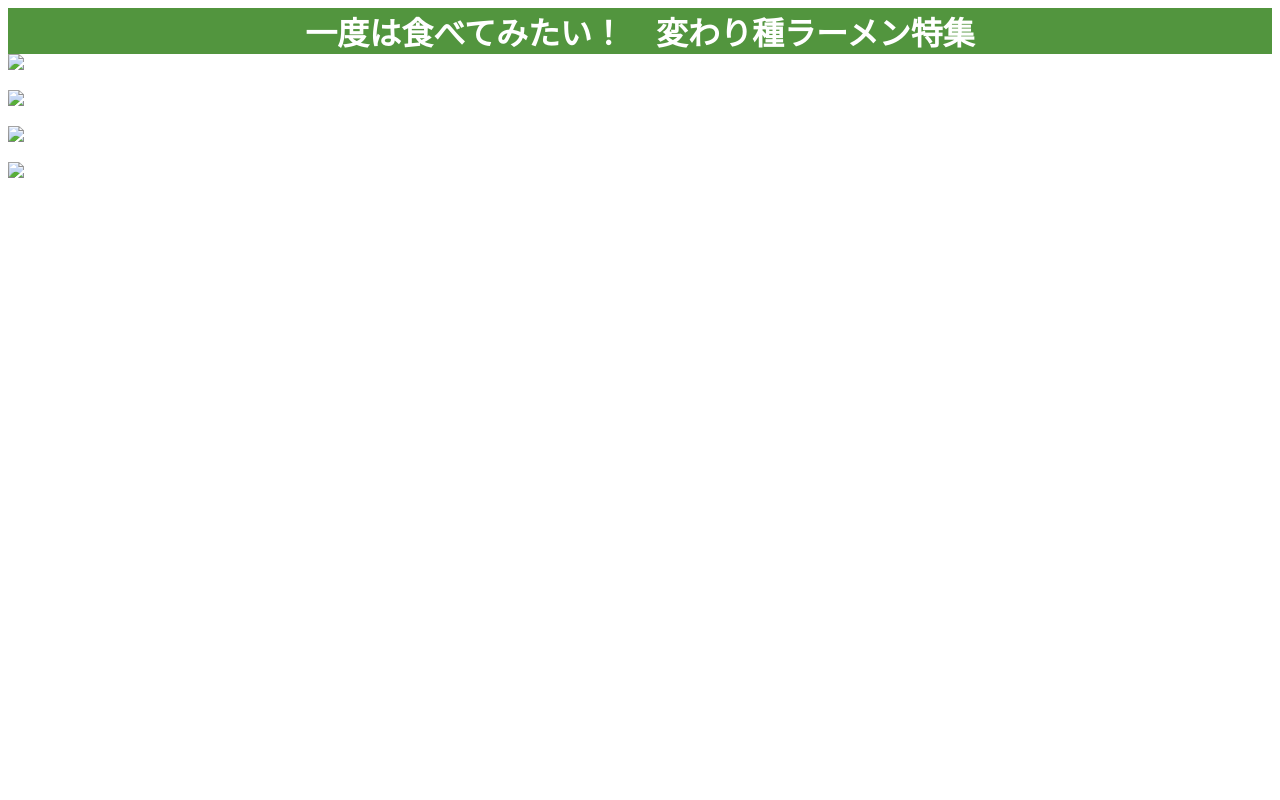
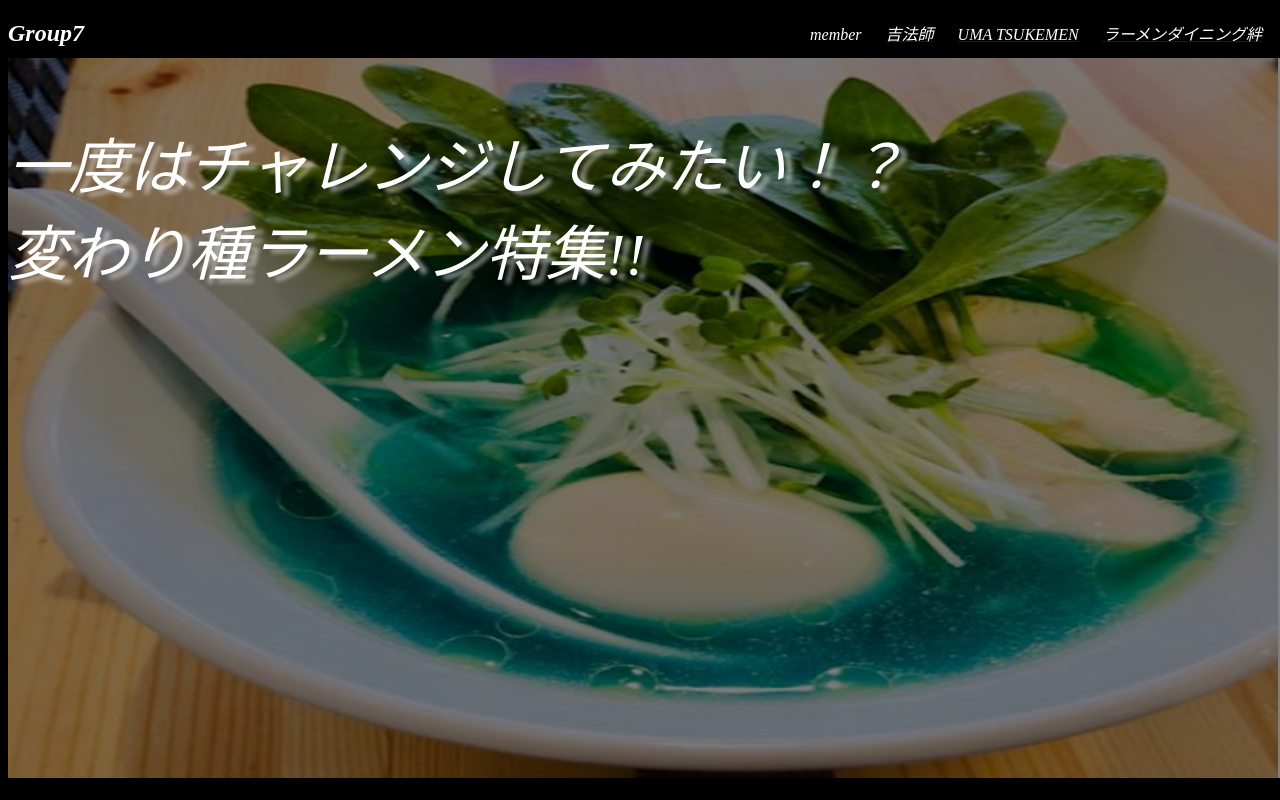
Before and after one commit to s1f10220227/team-project, a plain HTML site: page hyoushi.html in a window 1280 px wide. Drawn offline with Linux system fonts and the light colour scheme; files whose address does not match are found by name.

Commit message:
ホームページ　作成

```diff
--- a/hyoushi.css
+++ b/hyoushi.css
@@ -1,10 +1,77 @@
-h1{font-family:serif;
-    font-weight:bold;
-    text-align: center;
-    margin: 0;
-    background-color: #52953e;
-    color: #ffffff;}
+body{background-color: black;
+font-family:serif;
+font-style: oblique;}/*oblique₌斜体*/
+h2{text-align:center;
+margin:0;
+color:white;
+}
 
 
-.hyoushi{width:1200px;
-height:600px;}
+header {
+	display: flex;/*display…HTML要素の表示方法を指定する。非表示(none）にしたり、ブロック要素(block）にしたり、インラインブロック（inline-block）にするなど可能。flex…子要素の並べ方指定*/
+	width: 100%;
+	height: 50px;
+	background-color:black;
+	align-items: center;
+	position:relative;
+	opacity: 1;
+  }
+
+
+  .title {
+	margin-right: auto;
+  }
+
+
+
+  .menu-item {
+	list-style: none;
+	display: inline-block;
+	padding: 10px;
+	color: white;
+  }
+
+.picture{
+	position: relative;
+	width: 1300px;
+	max-width: 100%;
+	height: 600px;
+    opacity: 0.5;
+}
+
+.image {
+	position: absolute;
+	opacity: 0;
+	animation: change-img-anim 15s infinite;/*infiniteはcssのアニメーションを無限に繰り返す際に使用*/
+}
+
+.image:nth-of-type(1) {
+	animation-delay: 0s;
+}
+.image:nth-of-type(2) {
+	animation-delay: 5s;
+}
+.image:nth-of-type(3) {
+	animation-delay: 10s;
+}
+
+@keyframes change-img-anim {
+	0%{ opacity: 0;}/*opacityは画像や文字などの透過具合を指定する際に使用する*/
+	10%{ opacity: 1;}
+	90%{ opacity: 1;}
+	100%{ opacity: 0;}
+}
+
+.picture_text {
+    position: relative;
+    }
+
+  .picture_text p {
+    position: absolute;/*absoluteは画像の上に何かを表示する際に使用*/
+    color: white;
+    top: 0;
+    left: 0;
+    font-family:serif;
+    font-size: 60px;
+    text-shadow: 8px 4px 4px #eeeeee88;
+    }
--- a/hyoushi.html
+++ b/hyoushi.html
@@ -1,27 +1,33 @@
 <!DOCTYPE html>
 <html lang="ja">
     <head>
+        <link rel="stylesheet" type="text/css" href="hyoushi.css">
+        <title>ラーメンのウェブサイトの表紙です</title>
         <meta charset="UTF-8">
-        <title>課題のウェブサイトの表紙です</title>
-        <link rel="stylesheet" type="text/css" href="hyoushi.css">
     </head>
     <body>
-        <h1>一度は食べてみたい！　変わり種ラーメン特集</h1>
-        <img src="file:\\\C:\Users\iniad\Documents\cs_exercise\CS_ennshuu_kadai\Slide1.jpg">
+        <header><!--header…ヘッダー作成時に使用-->
+            <h2 class="title">Group7</h2>
+            <nav class="nav"><!--nav=   -->
+              <ul class="menu-group">
+                <li class="menu-item">member</li>
+                <li class="menu-item"><a href="kippoushi.html"><font color="#ffffff">吉法師</font></a></li><!--<font color="#"></font>でリンクの文字の色を指定-->
+                <li class="menu-item"><a href="umatsukemen.html"><font color="#ffffff">UMA TSUKEMEN</font></a></li><!--<a href="ページのアドレス" style="color:色の指定">リンクの文字</a>-->
+                <li class="menu-item"><a href="kizuna.html"><font color="#ffffff">ラーメンダイニング絆</font></a></li>
+              </ul>
+            </nav>
+        </header>
 
-        <p class="blue">
-            <a href="http://www.kipposhi.tokyo/"><img src="file:\\\C:\Users\iniad\Documents\cs_exercise\CS_ennshuu_kadai\kippoushi.png"></a>
-        </p>
-        <p class="white">
-            <a href="https://localplace.jp/t200410178/"><img src="file:\\\C:\Users\iniad\Documents\cs_exercise\CS_ennshuu_kadai\umatsukemen.jpg"></a>
-        </p>
-        <p class="brown">
-            <a href="https://tabelog.com/chiba/A1204/A120402/12032848/"><img src="file:\\\C:\Users\iniad\Documents\cs_exercise\CS_ennshuu_kadai\ramendainingu.png"></a>
-        </p>
-
-
-
-
+        <div class="picture_text"><!--div=要素をグループ分けする。classによって名前をつける-->
+            <div class="picture"><!--class…複数命名OK 重複命名OK 枠で囲えるもの--><!--id…複数命名NG 重複命名NG 点で表すもの-->
+                <img src="C:\Users\iniad\Documents\GitHub\team-project\images\Slide1.jpg" class="image">
+                <img src="C:\Users\iniad\Documents\GitHub\team-project\images\Slide2.jpg" class="image">
+                <img src="C:\Users\iniad\Documents\GitHub\team-project\images\Slide3.jpg" class="image">
+            </div>
+            <p>
+                一度はチャレンジしてみたい！？<br>変わり種ラーメン特集!! <!--absoluteで画像上に文字を表示-->
+            </p>
+        </div>
 
     </body>
 </html>
```
Also changed, not shown: images/Slide1.jpg (added), images/Slide2.jpg (added), images/Slide3.jpg (added), images/ramendainingu.png (added), images/umatsukemen.jpg (added).
